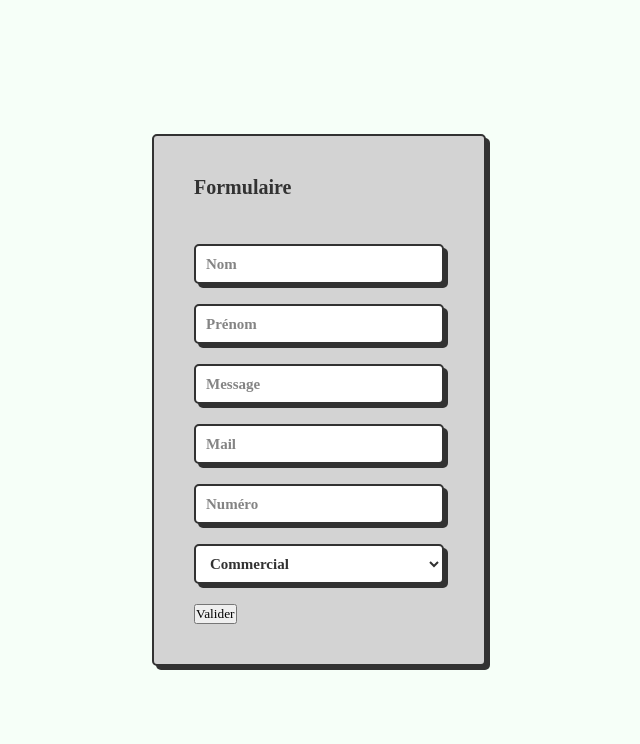
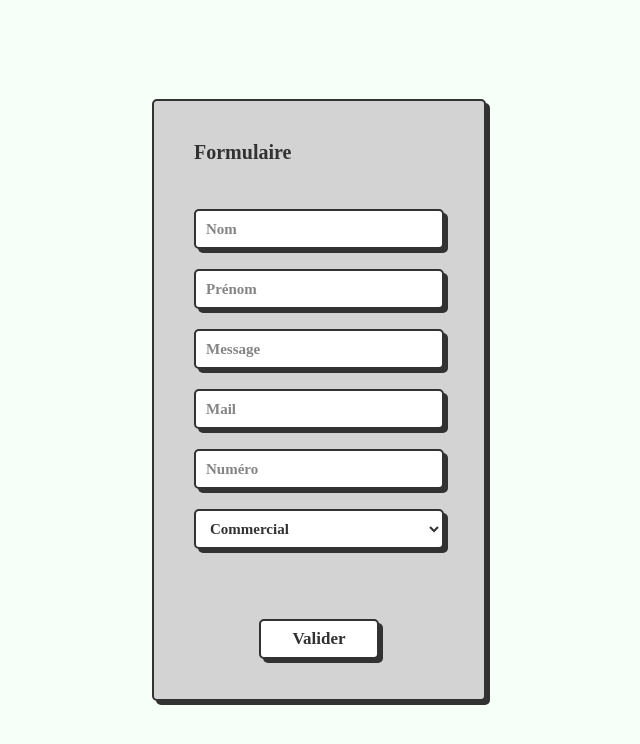
Before and after one commit to lennyplessiet/cplr-versionning, a plain HTML site: page index.html in a window 1280 px wide. Shown: the whole page, without its empty margins (321-961 px from the left). Drawn offline with nearby package versions, Linux system fonts and the light colour scheme; a web font is replaced by a local one.

Commit message:
gh-pages

```diff
--- a/style.css
+++ b/style.css
@@ -111,3 +111,22 @@ body{
     color: var(--font-color);
     cursor: pointer;
   }
+
+  .valider{
+    margin: 50px auto 0 auto;
+    width: 120px;
+    height: 40px;
+    border-radius: 5px;
+    border: 2px solid var(--main-color);
+    background-color: var(--bg-color);
+    box-shadow: 4px 4px var(--main-color);
+    font-size: 17px;
+    font-weight: 600;
+    color: var(--font-color);
+    cursor: pointer;
+  }
+
+  .valider:active{
+    box-shadow: none;
+    transform: translate(4px, 4px);
+  }
```
Also changed, not shown: 1 other file.
